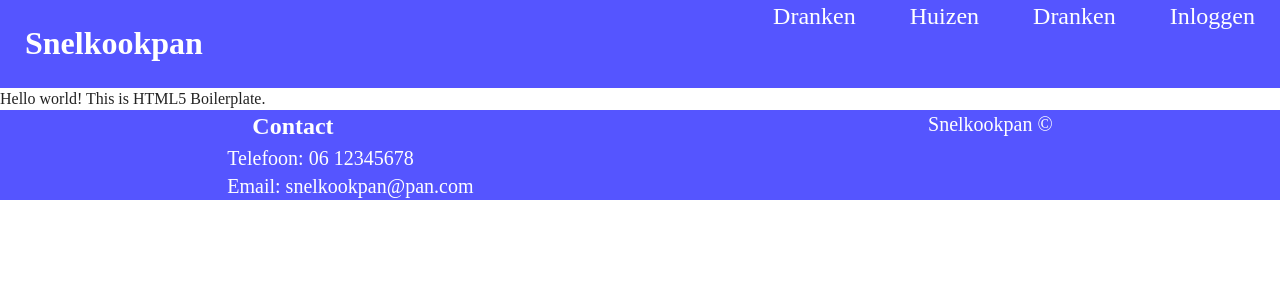
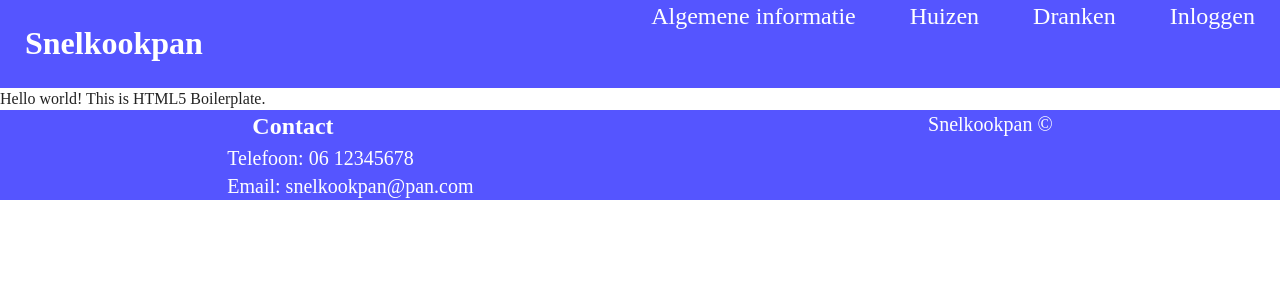
Before and after one commit to JeroenZwaal/Snelkookpan-Lars-Jeroen-Boyan-Thijs, a PHP site: page /H6-timesheet/ in a window 1280 px wide. Shown: the top 300 px of the page. Run offline with PHP 8.4, Linux system fonts and the light colour scheme.

Commit message:
added general to header

```diff
--- a/header.php
+++ b/header.php
@@ -3,7 +3,7 @@
 <header>
 		<h1>Snelkookpan</h1>
 		<nav>
-			<a href = "drinks.html">Dranken</a>
+			<a href = "general.php">Algemene informatie</a>
 			<a href = "houses.php">Huizen</a>
             <a href = "drinks.html">Dranken</a>
 			<?php if(!isset($_SESSION['user_id'])): ?>
```
Also changed, not shown: general.php (added).
